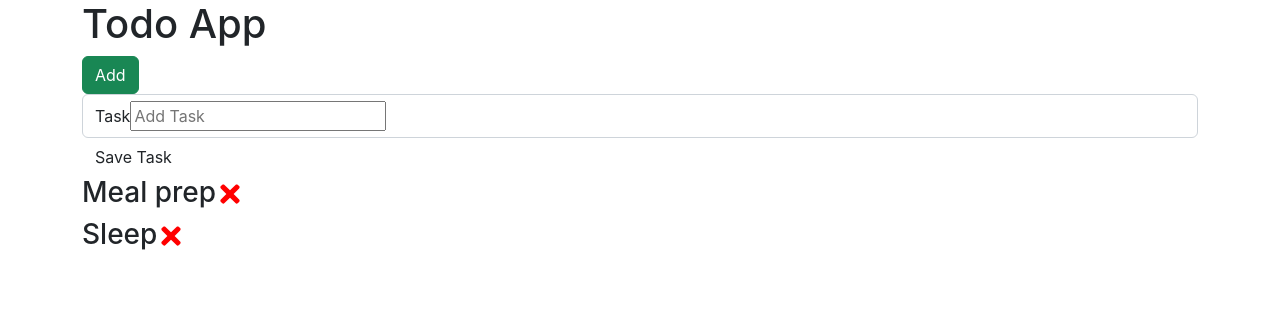
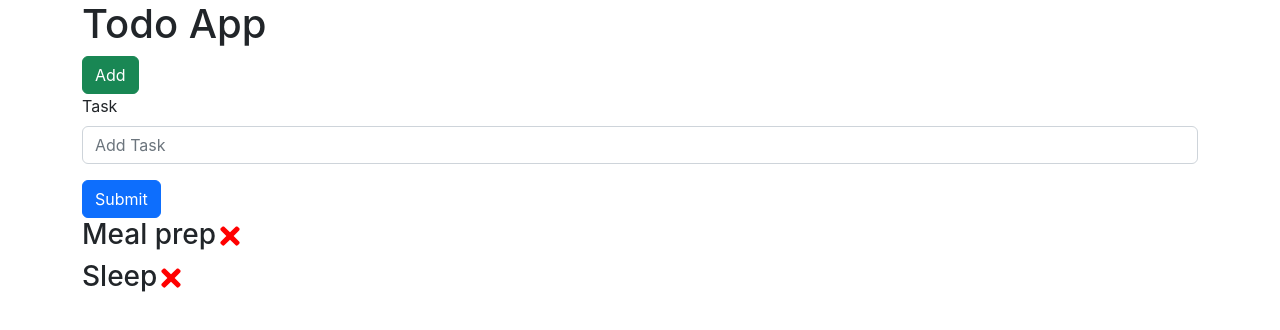
Before and after one commit to victormusembi11/drf-todo-api, a React (Create React App) app in the folder frontend/: page / in a window 1280 px wide. Both pictures are taken after a click on the button "Add". Shown: the top 330 px of the page. Built offline with nearby package versions, Linux system fonts and the light colour scheme; the HTML template or start-up script is replaced by a standard one.

Commit message:
style: used bootstrap form for add task

```diff
--- a/frontend/src/components/AddTask.js
+++ b/frontend/src/components/AddTask.js
@@ -18,14 +18,14 @@
 
 
   return (
-    <form className="add-form" onSubmit={onSubmit}>
-        <div className="form-control">
-            <label>Task</label>
-            <input type="text" placeholder="Add Task" value={title} onChange={(e) => {
+    <form onSubmit={onSubmit}>
+        <div className="mb-3">
+            <label className="form-label">Task</label>
+            <input type="text" className="form-control" placeholder="Add Task" value={title} onChange={(e) => {
                 setTitle(e.target.value)
             }} />
         </div>
-        <input type="submit" className="btn btn-block" value="Save Task"/>
+        <button type="submit" className="btn btn-primary">Submit</button>
     </form>
   )
 }
```
